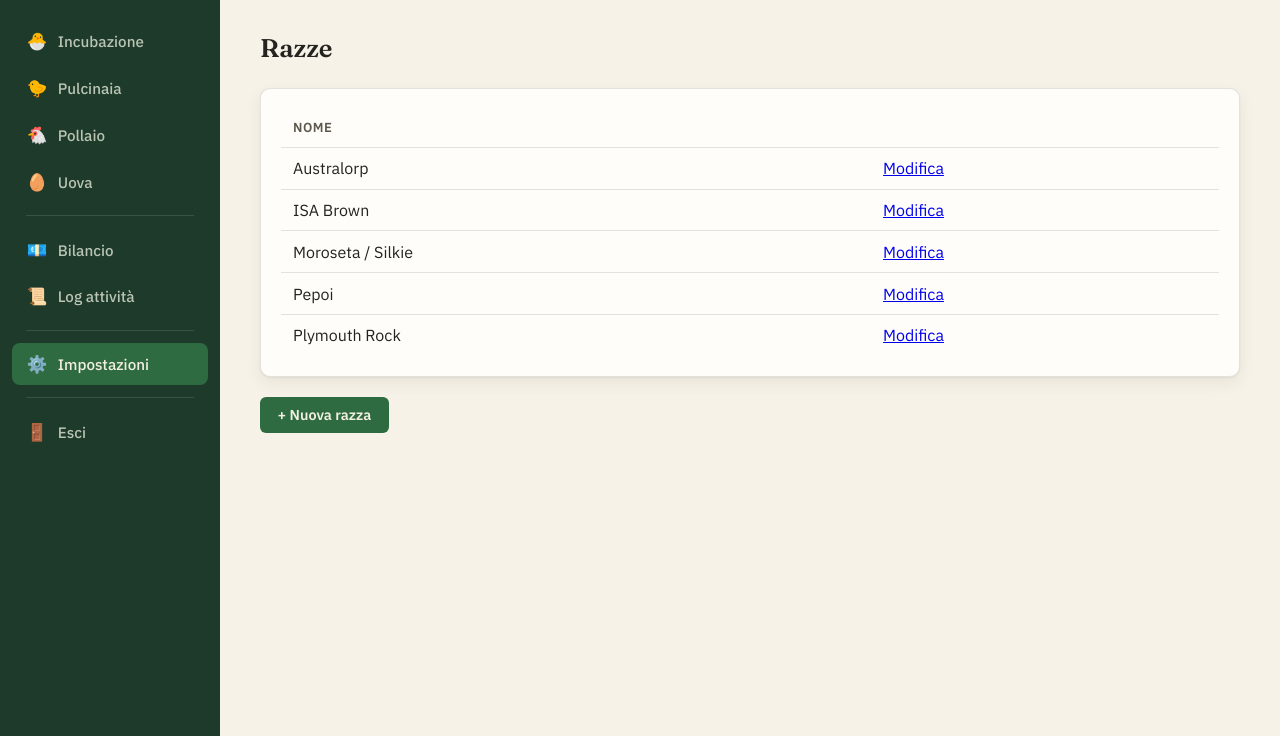
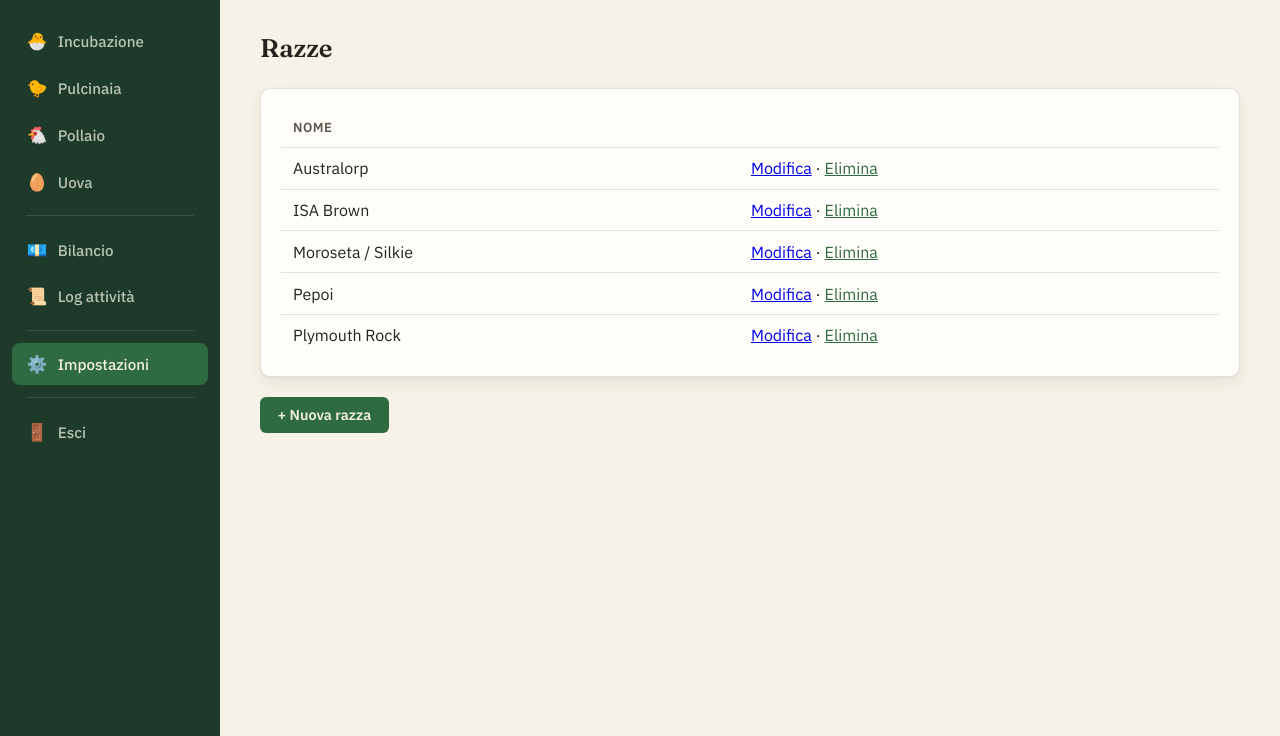
Before and after one commit to ncldlbn/pitedex, a Flask app: page /razze in a window 1280 px wide. Shown: the part 64-800 px from the top of the page. Run offline with Flask 3, Linux system fonts and the light colour scheme; the visitor is signed in with stand-in values (Sample User, id 1); data comes from the database, SQL or seed files in the repository.

Commit message:
Aggiunge l'eliminazione di una razza nella pagina Impostazioni
Blocca l'eliminazione se la razza ha già eventi registrati in una
qualsiasi delle quattro tabelle eventi, per non lasciare righe orfane
o rompere la coerenza dei dati storici.

Co-Authored-By: Claude Sonnet 5 <noreply@anthropic.com>

```diff
--- a/app.py
+++ b/app.py
@@ -935,5 +935,22 @@ def razza_modifica(razza_id):
     return render_template("razza_form.html", razza=razza)
 
 
+@app.route("/razze/<int:razza_id>/elimina", methods=["POST"])
+def razza_elimina(razza_id):
+    db = get_db()
+    tabelle_eventi = ("eventi_incubatrice", "eventi_pulcinaia", "eventi_pollaio", "eventi_registro_uova")
+    ha_eventi = any(
+        db.execute(f"SELECT 1 FROM {tabella} WHERE razza_id = ? LIMIT 1", (razza_id,)).fetchone()
+        for tabella in tabelle_eventi
+    )
+    if ha_eventi:
+        flash("Non puoi eliminare una razza con eventi già registrati.")
+    else:
+        db.execute("DELETE FROM razze WHERE id = ?", (razza_id,))
+        db.commit()
+        flash("Razza eliminata")
+    return redirect(url_for("razze_lista"))
+
+
 if __name__ == "__main__":
     app.run(debug=True)
--- a/static/style.css
+++ b/static/style.css
@@ -344,6 +344,26 @@ td.empty {
     padding: 1.5rem;
 }
 
+.form-inline {
+    display: inline;
+}
+
+.link-button {
+    background: none;
+    border: none;
+    padding: 0;
+    width: auto;
+    font: inherit;
+    color: var(--accent);
+    text-decoration: underline;
+    cursor: pointer;
+}
+
+.link-button:hover {
+    background: none;
+    color: var(--accent-hover);
+}
+
 .badge {
     display: inline-block;
     padding: 0.25rem 0.65rem;
--- a/templates/razze.html
+++ b/templates/razze.html
@@ -14,7 +14,13 @@
             {% for r in razze %}
             <tr>
                 <td>{{ r.nome }}</td>
-                <td><a href="{{ url_for('razza_modifica', razza_id=r.id) }}">Modifica</a></td>
+                <td>
+                    <a href="{{ url_for('razza_modifica', razza_id=r.id) }}">Modifica</a>
+                    ·
+                    <form method="post" action="{{ url_for('razza_elimina', razza_id=r.id) }}" class="form-inline" onsubmit="return confirm('Eliminare la razza {{ r.nome }}? L\'operazione non è reversibile.');">
+                        <button type="submit" class="link-button">Elimina</button>
+                    </form>
+                </td>
             </tr>
             {% else %}
             <tr><td colspan="2" class="empty">Nessuna razza configurata.</td></tr>
```
